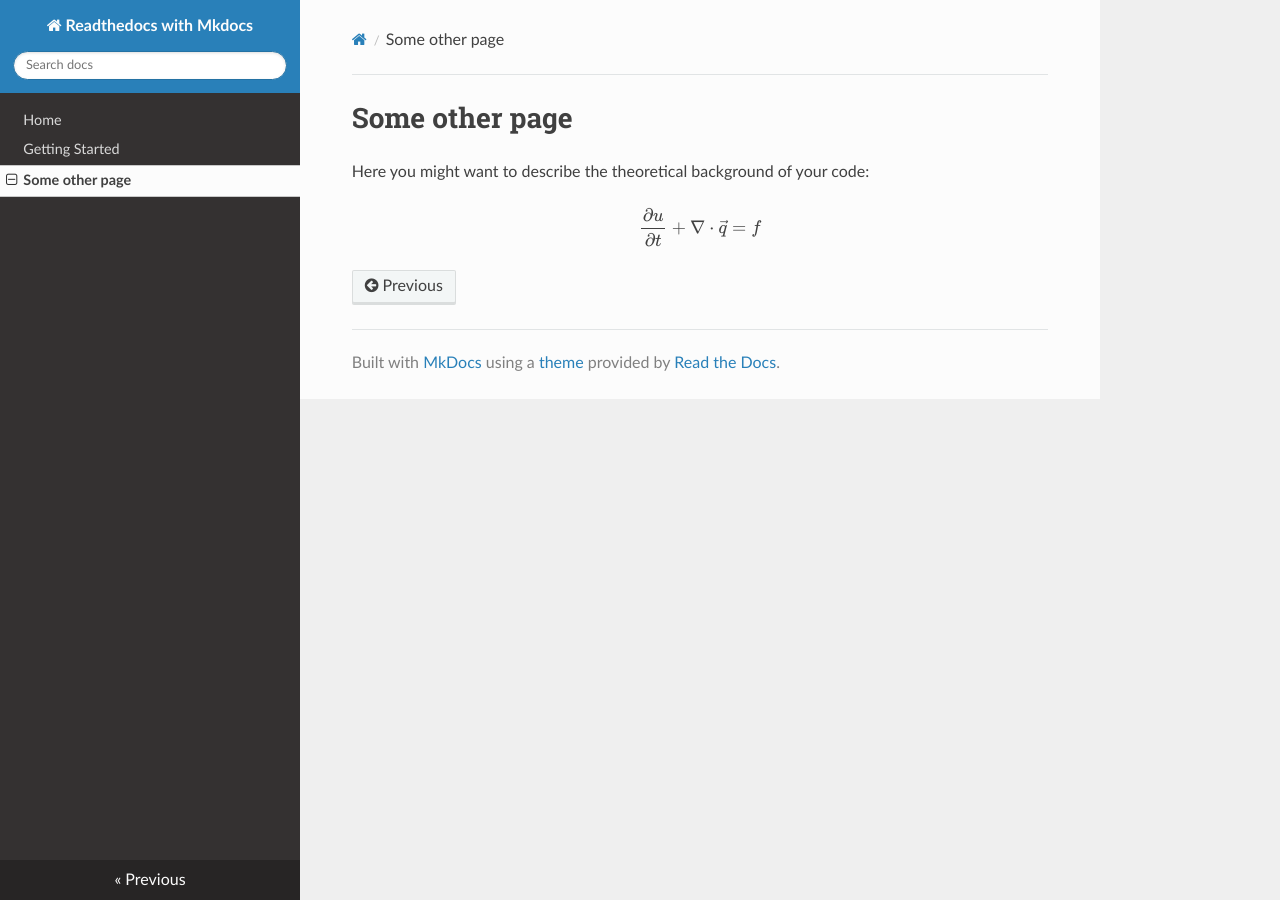
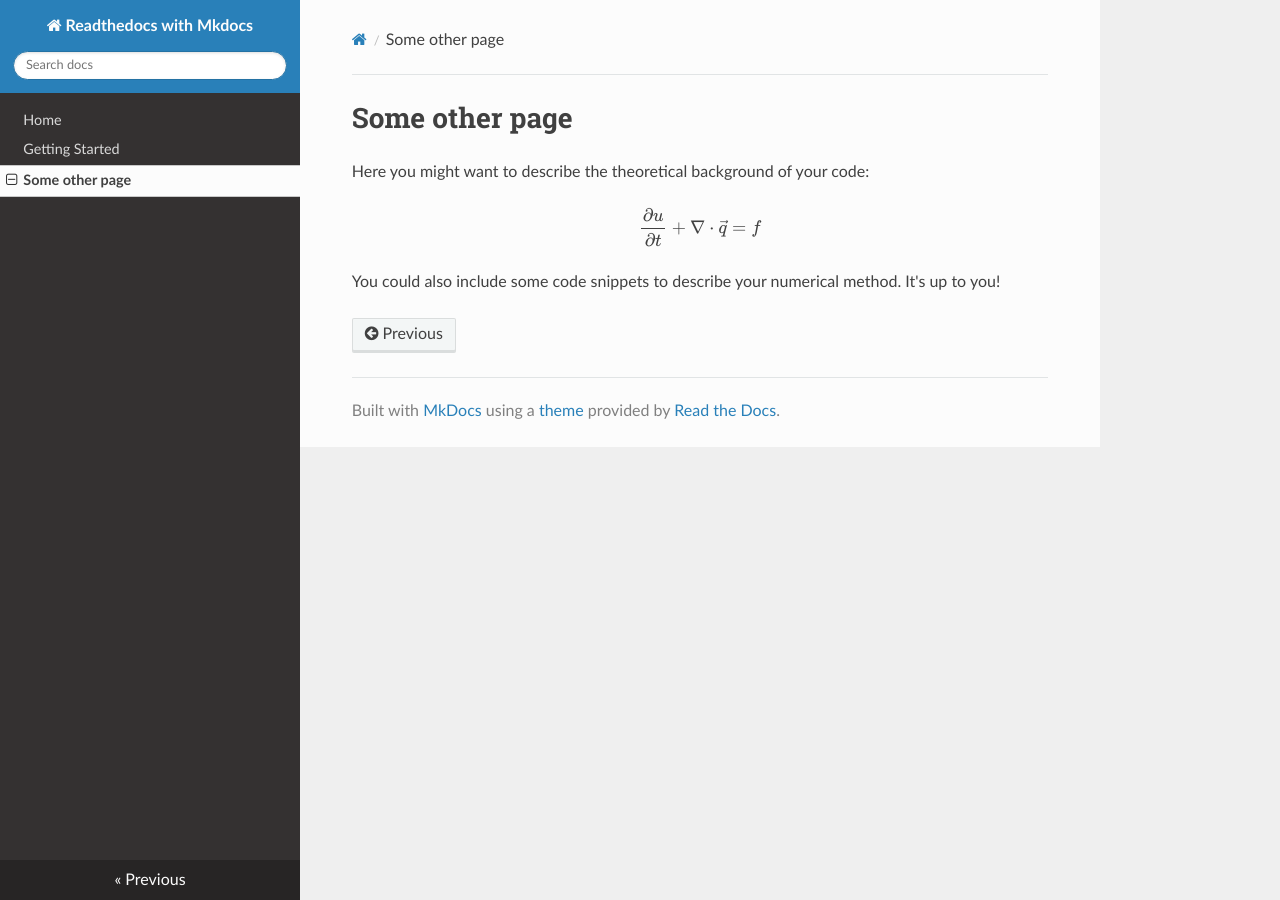
Before and after one commit to timghill/readthedocs, an MkDocs documentation site: the page built from docs/another_page.md, in a window 1280 px wide. Built offline with MkDocs 1.6.1, drawn with Linux system fonts in a browser that asks for light colours; nearby versions of some CDN libraries; formulas are drawn with MathJax 3; old or Windows-style settings are respelled for this version of MkDocs.

Commit message:
Update another_page.md

```diff
--- a/docs/another_page.md
+++ b/docs/another_page.md
@@ -5,3 +5,5 @@ Here you might want to describe the theoretical background of your code:
 \\[
 \frac{\partial u}{\partial t} + \nabla \cdot \vec{q} = f
 \\]
+
+You could also include some code snippets to describe your numerical method. It's up to you!
```
